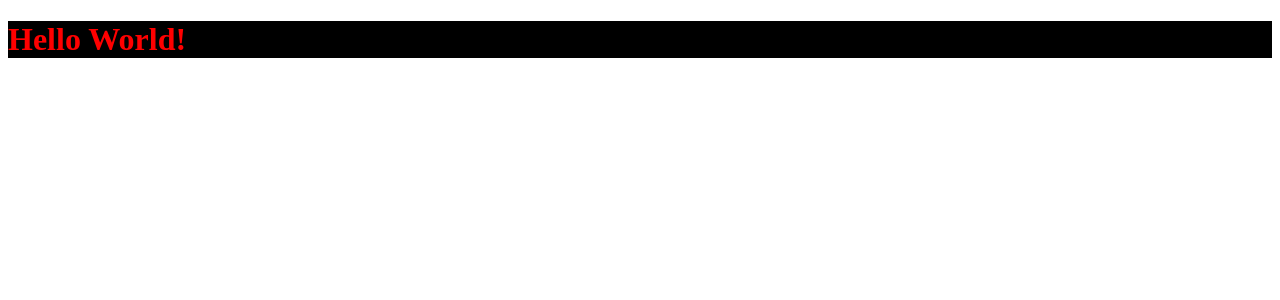
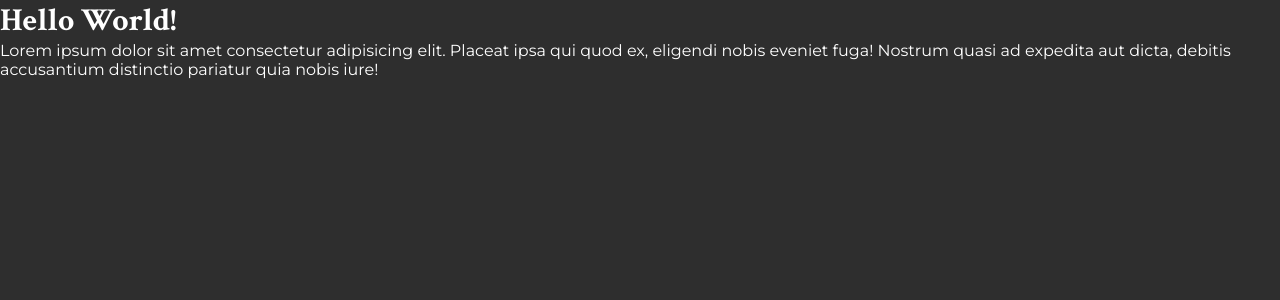
Before and after one commit to Gust4voSales/RecomendaFilmes, a React (Create React App) app: page / in a window 1280 px wide. Shown: the top 300 px of the page. Built offline with nearby package versions, Linux system fonts and the light colour scheme.

Commit message:
feat: add global styles

```diff
--- a/public/index.html
+++ b/public/index.html
@@ -8,6 +8,9 @@
       name="description"
       content="Web site created using create-react-app"
     />
+
+    <link href="https://fonts.googleapis.com/css2?family=Crimson+Text:wght@400;600;700&family=Montserrat:wght@300;400;500;700&display=swap" rel="stylesheet">
+
     <title>React App</title>
   </head>
   <body>
--- a/src/App.scss
+++ b/src/App.scss
@@ -1,4 +1,44 @@
-h1 {
-    color: red;
-    background-color: black;
+:root {
+    --background-color: #2E2E2E;
+    --red-theme: #FF304F;
+    --purple-theme: #775ADA;
+    --light-blue-theme: #28C7FA;
+    --dark-blue-theme: #002651;
+
+    font-size: 62.5%;
 }
+
+* {
+    margin: 0;
+    padding: 0;
+    box-sizing: border-box;
+}
+
+html, body, #root {
+    height: 100vh;
+}
+
+body {
+    background: var(--background-color);
+    -webkit-font-smoothing: antialiased;
+    color: #fff;
+}
+
+body,
+input,
+button,
+textarea {
+    font-family: 'Montserrat', sans-serif;
+    font-size: 1.6rem;
+}
+
+h1, h2, h3, h4, h5, h6 {
+    font-family: 'Crimson Text', serif;
+}
+
+
+@media(max-width: 700px) {
+    :root {
+        font-size: 56%;
+    }
+}
--- a/src/App.tsx
+++ b/src/App.tsx
@@ -4,7 +4,10 @@ import './App.scss';
 
 function App() {
   return (
-    <h1>Hello World!</h1>
+    <div>
+      <h1>Hello World!</h1>
+      <p>Lorem ipsum dolor sit amet consectetur adipisicing elit. Placeat ipsa qui quod ex, eligendi nobis eveniet fuga! Nostrum quasi ad expedita aut dicta, debitis accusantium distinctio pariatur quia nobis iure!</p>
+    </div>
   );
 }
 
```
